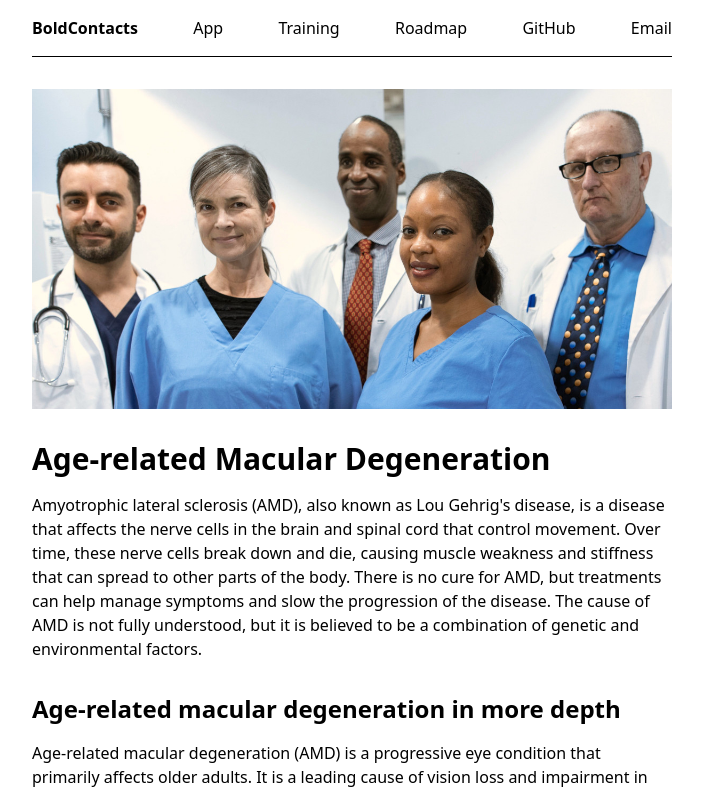
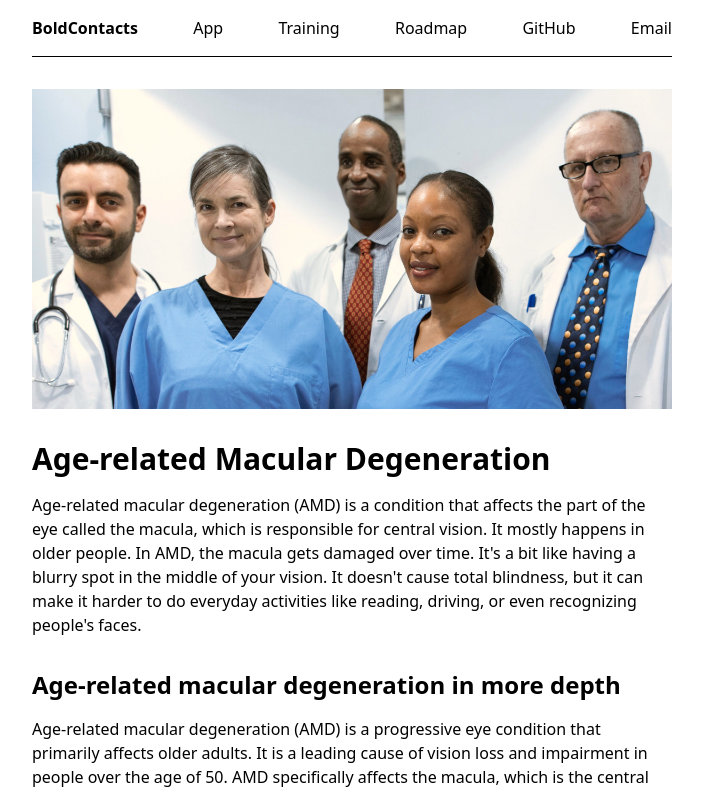
Before and after one commit to BoldContacts/boldcontacts-site-as-sveltekit, a SvelteKit app: page /age-related-macular-degeneration in a window 1280 px wide. Shown: the top 793 px of the page, without its empty margins (288-991 px from the left). Built offline with nearby package versions, Linux system fonts and the light colour scheme.

Commit message:
Fix AMD ELI5

```diff
--- a/src/routes/age-related-macular-degeneration/+page.svelte
+++ b/src/routes/age-related-macular-degeneration/+page.svelte
@@ -4,7 +4,7 @@
 
 <span data-chatgpt-prompt="Summarize age-related macular degeneration (ELI5)">
 
-    <p>Amyotrophic lateral sclerosis (AMD), also known as Lou Gehrig's disease, is a disease that affects the nerve cells in the brain and spinal cord that control movement. Over time, these nerve cells break down and die, causing muscle weakness and stiffness that can spread to other parts of the body. There is no cure for AMD, but treatments can help manage symptoms and slow the progression of the disease. The cause of AMD is not fully understood, but it is believed to be a combination of genetic and environmental factors.</p>
+    <p>Age-related macular degeneration (AMD) is a condition that affects the part of the eye called the macula, which is responsible for central vision. It mostly happens in older people. In AMD, the macula gets damaged over time. It's a bit like having a blurry spot in the middle of your vision. It doesn't cause total blindness, but it can make it harder to do everyday activities like reading, driving, or even recognizing people's faces.</p>
 
 </span>
 
```
